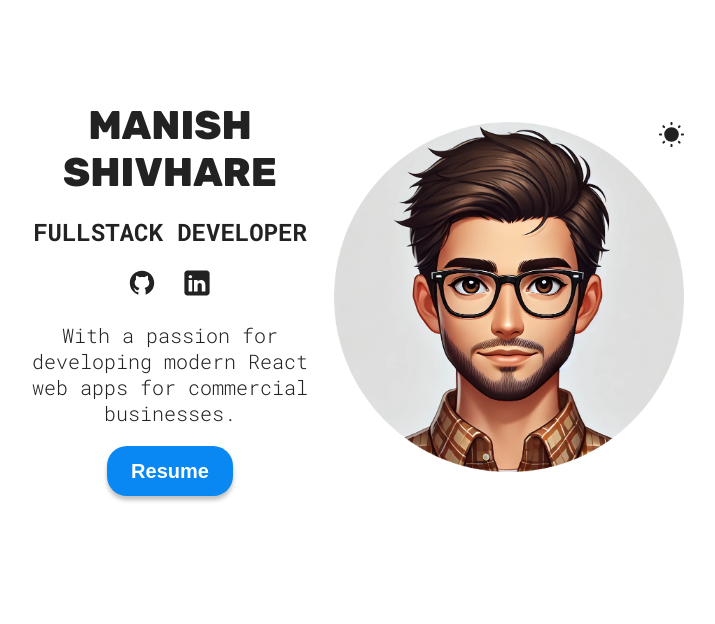
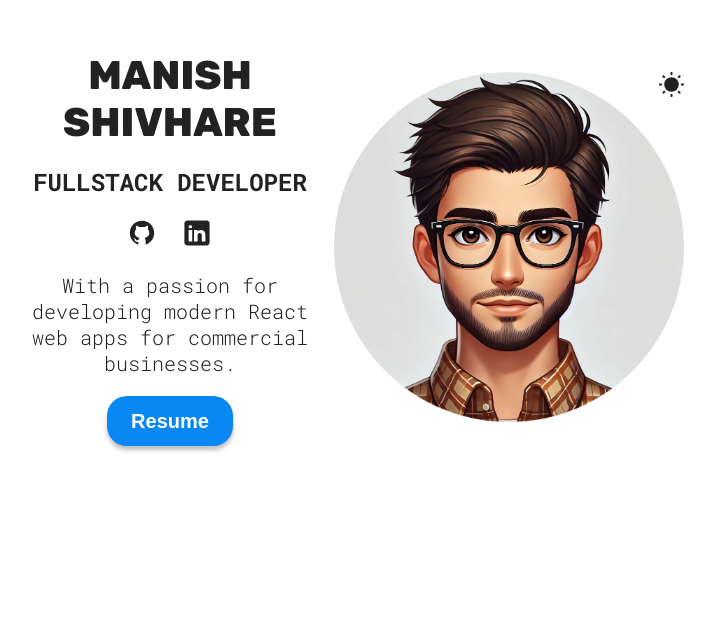
Before and after one commit to manishshivhare/portfolio, a React (Vite) app: page / in a window 1280 px wide. Shown: the part 176-800 px from the top of the page, without its empty margins (285-1000 px from the left). Built offline with nearby package versions, Linux system fonts and the light colour scheme.

Commit message:
added gap

```diff
--- a/src/sections/Hero/HeroStyles.module.css
+++ b/src/sections/Hero/HeroStyles.module.css
@@ -6,7 +6,7 @@
   text-align: center;
   height: 100dvh;
   min-height: 400px;
-  margin-top: 75px;
+  margin-top: 25px;
 
   .hero {
     max-width: 200px;
```
